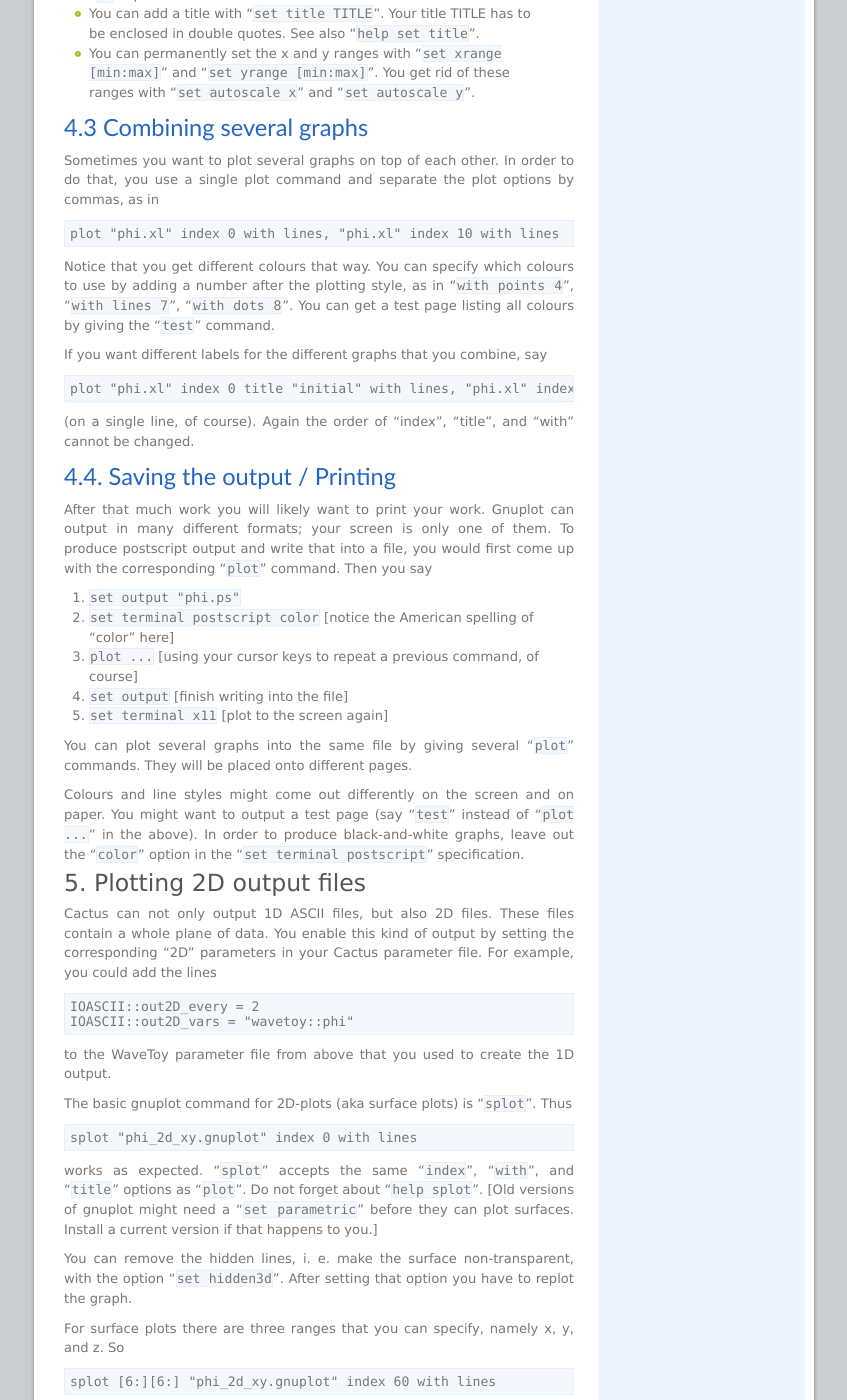
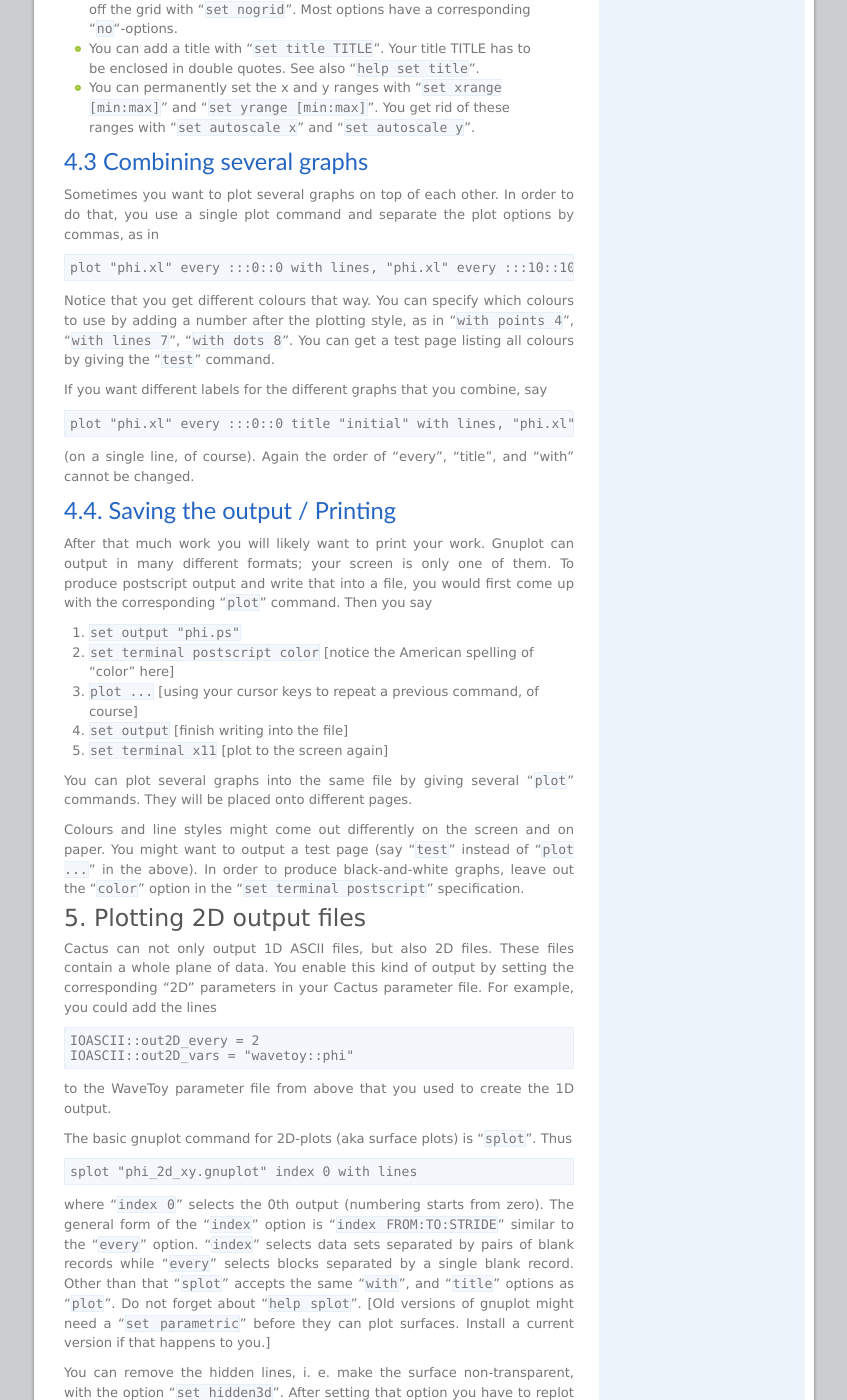
Before and after one commit to EinsteinToolkit/www.cactuscode.org, a Jekyll site: the page built from documentation/visualization/gnuPlot/index.md, in a window 1280 px wide and 1400 px high, scrolled down 3188 px. Shown: the whole window, without its empty margins (216-1063 px from the left). Built offline with Jekyll 4.4.1, drawn with Linux system fonts in a browser that asks for light colours; some of the changed text lies outside the part shown.

Commit message:
gnuplot: use every rather than index for 1d data selection

````diff
--- a/documentation/visualization/gnuPlot/index.md
+++ b/documentation/visualization/gnuPlot/index.md
@@ -73,19 +74,19 @@ plot "phi.xl" with lines
 You will see phi plotted vs. x. Each curve is for one time step. In order to choose a particular time only, you say
 
 ```
-plot "phi.xl" index 10 with points
+plot "phi.xl" every :::10::10 with points
 ```
-where "`index 10`" selects the 10th output (numbering starts from zero). The general form of the "`index`" option is "`index  FROM:TO:STRIDE`", so that the command
+where "`every :::10::10`" selects the 10th output (numbering starts from zero). The general form of the "`every`" option is "`every  <point_incr>:<block_incr>:<start_point>:<start_block>:<end_point>:<end_block>`", so that the command
 
 ```
-plot "phi.xl" index 10:20:5 with linespoints
+plot "phi.xl" every :5::10::20 with linespoints
 ```
-plots the 10th, 15th, and 20th output with connected points. Note that you cannot change the relative order of the "`index`" and "`with`" options; the `index` option has to come before `with`.
+plots the 10th, 15th, and 20th output with connected points. Note that you cannot change the relative order of the "`every`" and "`with`" options; the `every` option has to come before `with`.
 
 You can zoom in by specifying ranges in the x and y direction, as with
 
 ```
-plot [0:2][-0.25:] "phi.xl" index 10:20:5 with linespoints
+plot [0:2][-0.25:] "phi.xl" every :5::10::20 with linespoints
 ```
 which chooses the range [0:2] for the x axis and [-0.25:YMAX] for the y axis. ymax is automatically determined through the data you plot.
 You get help with "`help`", especially with "`help plot`".
@@ -107,16 +108,16 @@ Gnuplot has many options that can be set using the "`set`" command:
 Sometimes you want to plot several graphs on top of each other. In order to do that, you use a single plot command and separate the plot options by commas, as in
 
 ```
-plot "phi.xl" index 0 with lines, "phi.xl" index 10 with lines
+plot "phi.xl" every :::0::0 with lines, "phi.xl" every :::10::10 with lines
 ```
 Notice that you get different colours that way. You can specify which colours to use by adding a number after the plotting style, as in "`with points 4`", "`with lines 7`", "`with dots 8`". You can get a test page listing all colours by giving the "`test`" command.
 
 If you want different labels for the different graphs that you combine, say
 
 ```
-plot "phi.xl" index 0 title "initial" with lines, "phi.xl" index 60 title "final" with lines
+plot "phi.xl" every :::0::0 title "initial" with lines, "phi.xl" every :::60::60 title "final" with lines
 ```
-(on a single line, of course). Again the order of "index", "title", and "with" cannot be changed.
+(on a single line, of course). Again the order of "every", "title", and "with" cannot be changed.
 
 <h2 id="saving-the-output-printing"><span id="SECTION54">4.4. Saving the output / Printing</span></h2>
 After that much work you will likely want to print your work. Gnuplot can output in many different formats; your screen is only one of them. To produce postscript output and write that into a file, you would first come up with the corresponding "`plot`" command. Then you say
@@ -145,7 +146,9 @@ The basic gnuplot command for 2D-plots (aka surface plots) is "`splot`". Thus
 ```
 splot "phi_2d_xy.gnuplot" index 0 with lines
 ```
-works as expected. "`splot`" accepts the same "`index`", "`with`", and "`title`" options as "`plot`". Do not forget about "`help splot`". [Old versions of gnuplot might need a "`set parametric`" before they can plot surfaces. Install a current version if that happens to you.]
+where "`index 0`" selects the 0th output (numbering starts from zero). The general form of the "`index`" option is "`index  FROM:TO:STRIDE`" similar to the "`every`" option. "`index`" selects
+data sets separated by pairs of blank records while "`every`" selects blocks separated by a single blank record.
+Other than that "`splot`" accepts the same "`with`", and "`title`" options as "`plot`". Do not forget about "`help splot`". [Old versions of gnuplot might need a "`set parametric`" before they can plot surfaces. Install a current version if that happens to you.]
 
 You can remove the hidden lines, i. e. make the surface non-transparent, with the option "`set hidden3d`". After setting that option you have to replot the graph.
 
@@ -171,12 +174,12 @@ You can rotate the graph with "`set view`". See "`help set view`" for details.
 Many people love their keyboards so much that they are hesitant to type more characters than absolutely necessary. Fortunately for them, most gnuplot commands can be abbreviated. Instead of the cumbersome
 
 ```
-plot "phi.xl" index 0 title "initial" with lines, "phi.xl" index 60 title "final" with lines
+plot "phi.xl" every :::0::0 title "initial" with lines, "phi.xl" every :::60::60 title "final" with lines
 ```
 from above, you can also write
 
 ```
-p "phi.xl" i 0 t "initial" w l, "" i 60 t "final" w l
+p "phi.xl" e :::0::0 t "initial" w l, "" e :::60::60 t "final" w l
 ```
 Most commands and options are abbreviated by their first or first few characters. An empty file name repeats the previous file name. "`linespoints`", by the way, is abbreviated "`lp`".
 
@@ -189,7 +192,7 @@ You can also save your current gnuplot state (including all the "`set`" options
 If you have high resolution data, you might want to plot only every n-th data point:
 
 ```
-plot "phi.xl" index 0 every 2 with linespoints
+plot "phi.xl" every 2:::0::0 with linespoints
 splot "phi_2d_xy.gnuplot" index 0 every 2:2 with lines
 ```
 The "`every 2`" and "`every 2:2`" display only every second grid point.
@@ -197,7 +200,7 @@ The "`every 2`" and "`every 2:2`" display only every second grid point.
 <h2 id="rescaling"><span id="SECTION82">7.2 Rescaling</span></h2>
 You can rescale or shift the data:
 
-`plot "phi.xl" index 0 using 1:($2*2) with linespoints`
+`plot "phi.xl" every :::0::0 using 1:($2*2) with linespoints`
 The expression "`($2*2)`" multiplies all values in the second column ("`$2`") with 2 before it is displayed. You can put arbitrary expressions in a C-like syntax here, such as "`(sqrt($2*$2))`" for the absolute value, or "`(2*pi*$2)`" to multiply by 2 pi, or add a sine wave as in "`($2+sin($1))`". You can also modify the x coordinate. The whole formula has to be put in parentheses.
 
 An expression that is sometimes useful is "`(test ? value : 0/0)`". It displays the value only if "`test`" is true. Otherwise the value is omitted from the graph.
````
Also changed, not shown: other parts of documentation/visualization/gnuPlot/index.md (+1 -0 lines).
